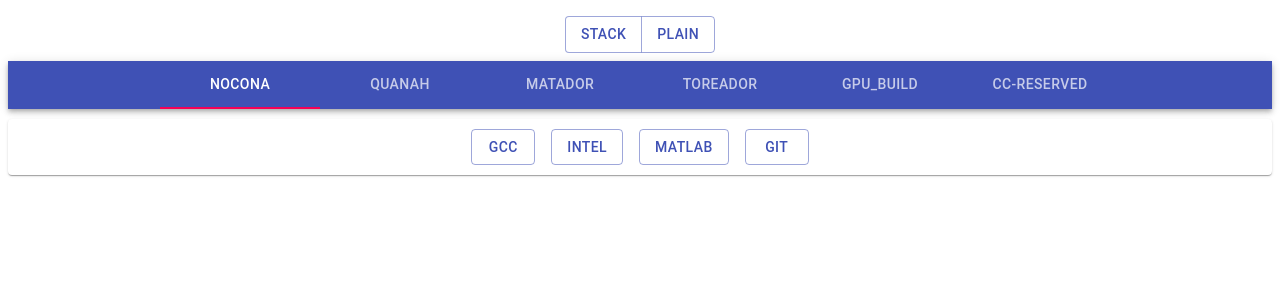
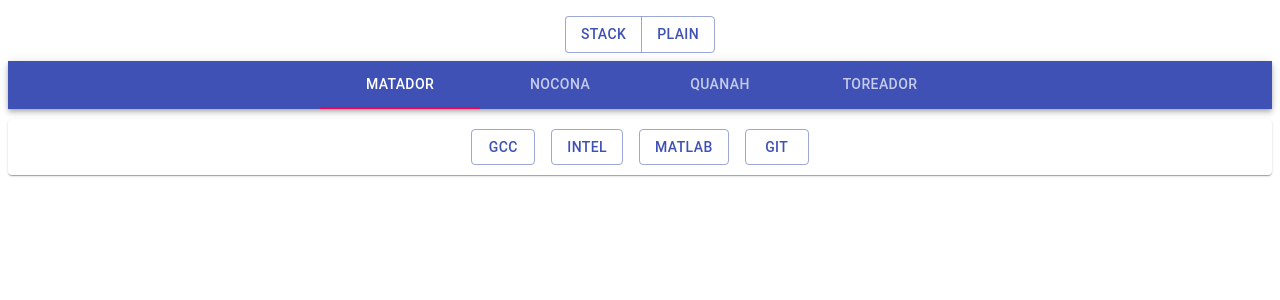
Before and after one commit to cristianocaon/cluster-software-listing, a React (Create React App) app: page / in a window 1280 px wide. Shown: the top 300 px of the page. Built offline with nearby package versions, Linux system fonts and the light colour scheme.

Commit message:
feat: read data from sample

```diff
--- a/src/App.jsx
+++ b/src/App.jsx
@@ -1,8 +1,10 @@
-import React, { useState } from 'react'
+import React, { useState, useEffect } from 'react'
 import Header from './components/layout/Header';
 import ModeButton from './components/ModeButton';
 import Content from './components/layout/Content';
 import { makeStyles } from '@material-ui/core/styles';
+
+import getData from './service/getData';
 
 const useStyles = makeStyles(() => ({
   root: {
@@ -14,8 +16,18 @@
 function App() {
   const classes = useStyles();
 
+  const [data, setData] = useState();
+  const [partitions, setPartitions] = useState();
   const [headerValue, setHeaderValue] = useState(0);
   const [contentValue, setContentValue] = useState('STACK');
+
+  useEffect(() => {
+    setData(getData());
+  }, [])
+
+  useEffect(() => {
+    if (data) setPartitions(Object.keys(data));
+  }, [data])
 
   const handleHeaderChange = (event, newValue) => {
     setHeaderValue(newValue);
@@ -28,7 +40,7 @@
   return (
     <div className={classes.root}>
       <ModeButton handleChange={handleContentChange} />
-      <Header value={headerValue} handleChange={handleHeaderChange} />
+      <Header value={headerValue} partitions={partitions} handleChange={handleHeaderChange} />
       <Content value={contentValue} />
     </div>
   );
--- a/src/components/layout/Header.jsx
+++ b/src/components/layout/Header.jsx
@@ -10,22 +10,23 @@
   },
 }));
 
-function Header({ value, handleChange }) {
+function Header({ value, partitions, handleChange }) {
   const classes = useStyles();
+  if (partitions) {
     return (
       <div className={classes.root}>
         <AppBar position="static">
           <Tabs value={value} onChange={handleChange} centered>
-          <Tab label="Nocona" />
-          <Tab label="Quanah" />
-          <Tab label="Matador" />
-          <Tab label="Toreador" />
-          <Tab label="GPU_Build" />
-          <Tab label="CC-Reserved" />
+            {
+              partitions.map(partition => {
+                return <Tab label={partition} key={partition} />
+              })
+            }
           </Tabs>
         </AppBar>
       </div>
     );
+  } else return null;
 }
 
 export default Header;
```
Lines whose indentation alone changed are shown as unchanged.
